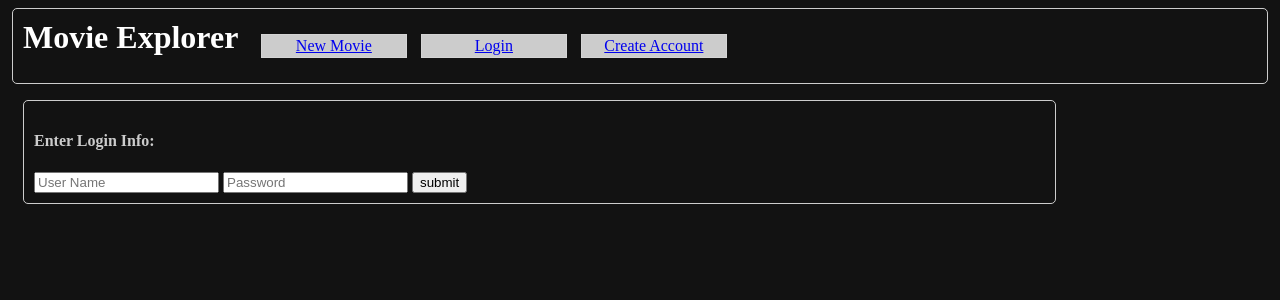
After one commit to noahpsutka/Movie-Explorer, a Flask app: page /login in a window 1280 px wide. The commit adds this page. Shown: the top 300 px of the page. Run offline with Flask 3, Linux system fonts and the light colour scheme.

Commit message:
Added SQL Database for website: Site can now create users, have users log-in, and log-out

```diff
--- a/app.py
+++ b/app.py
@@ -1,14 +1,38 @@
 import flask
 from flask import request
+from flask_sqlalchemy import SQLAlchemy  # SQL Database
+import flask_login
+from flask_login import LoginManager
+from werkzeug.security import generate_password_hash, check_password_hash
 import requests
 import random
 import os
 from dotenv import load_dotenv, find_dotenv
 
+load_dotenv(find_dotenv())  # load .env for API
 
 app = flask.Flask(__name__)
-load_dotenv(find_dotenv())  # load .env for API
+app.config["SQLALCHEMY_DATABASE_URI"] = os.getenv("DATABASE_URL")
 app.secret_key = os.getenv("APP_SECRET_KEY")
+db = SQLAlchemy(app)
+
+login_manager = LoginManager()
+login_manager.init_app(app)
+
+
+@login_manager.user_loader
+def load_user(user_id):
+    return User.query.get(int(user_id))
+
+
+class User(flask_login.UserMixin, db.Model):
+    id = db.Column(db.Integer, primary_key=True)
+    username = db.Column(db.String(80), unique=True, nullable=False)
+    password = db.Column(db.String(120), unique=True, nullable=False)
+
+
+with app.app_context():
+    db.create_all()
 
 
 @app.route("/")
@@ -39,6 +63,60 @@ def display_movie():
         score=round(movie_score, 1),
         wiki=wiki_link,
     )
+
+
+@app.route("/login", methods=["GET"])
+def handle_login():
+    return flask.render_template("login.html")
+
+
+@app.route("/signup", methods=["GET"])
+def handle_signup():
+    return flask.render_template("signup.html")
+
+
+@app.route("/logout")
+@flask_login.login_required
+def handle_logout():
+    flask_login.logout_user()
+    return flask.redirect(flask.url_for("index"))
+
+
+@app.route("/login", methods=["POST"])
+def user_login():
+    form_data = flask.request.form
+    user_name = form_data["user_name"]
+    user_password = form_data["user_password"]
+    user = User.query.filter_by(username=user_name).first()
+    if not user or not check_password_hash(user.password, user_password):
+        flask.flash(
+            "Login Error: Username or password is invalid. Please try logging in again, or create an account."
+        )
+        return flask.redirect(flask.url_for("user_login"))
+    else:
+        # if valid user, user is now logged in
+        flask_login.login_user(user)
+        return flask.redirect(flask.url_for("index"))
+
+
+@app.route("/signup", methods=["POST"])
+def user_signup():
+    form_data = flask.request.form
+    user_name = form_data["user_name"]
+    user_password = form_data["user_password"]
+    user = User.query.filter_by(username=user_name).first()
+    if user:
+        flask.flash("Error in Account Creation: Username is taken. Please try again.")
+        return flask.redirect(flask.url_for("user_signup"))
+    else:
+        new_user = User(
+            username=user_name,
+            password=generate_password_hash(user_password, method="sha256"),
+        )
+        db.session.add(new_user)
+        db.session.commit()
+        flask.flash("Successfully signed up")
+        return flask.redirect(flask.url_for("user_login"))
 
 
 MOV_API_BASE_URL = "https://api.themoviedb.org/3/"
--- a/fly.toml
+++ b/fly.toml
@@ -1,4 +1,4 @@
-# fly.toml file generated for lingering-dew-8484 on 2023-03-22T22:44:12-05:00
+# fly.toml file generated for lingering-dew-8484 on 2023-04-05T18:21:22-05:00
 
 app = "lingering-dew-8484"
 kill_signal = "SIGINT"
--- a/requirements.txt
+++ b/requirements.txt
@@ -1,6 +1,7 @@
 click==8.1.3
 Flask==2.2.2
 Flask-SQLAlchemy==3.0.2
+flask-login==0.6.2
 greenlet==2.0.0
 gunicorn==20.1.0
 importlib-metadata==5.0.0
--- a/static/styles/stylesheet.css
+++ b/static/styles/stylesheet.css
@@ -42,18 +42,29 @@ body {
     margin-bottom: 10px;
 }
 
+
+#login-info {
+    border: 1px solid #ccc;
+    border-radius: 5px;
+    width: 80%;
+    padding: 10px;
+    margin: 15px;
+}
+
 /* navigation style */
-
 .nav-item {
     width: 140px;
-    float: left;
     margin: 4px;
-    margin-left: 80px;
+    margin-left: 5%;
     padding: 2px;
     background-color: #cccccc;
     border: 1px solid #d4d4d4;
     text-align: center;
     list-style-type: none;
+    display: block;
+    /* flex: 0 1 auto; */
+    color: #ffffff;
+    /* text-decoration: underline; */
     cursor: pointer;
 }
 
@@ -62,33 +73,19 @@ body {
 }
 
 .nav-bar {
+    display: flex;
     border: 1px solid #ccc;
     border-radius: 5px;
-    /* background-color: #565656; */
     color: #ffffff;
     text-align: center;
-    border-radius: 4px;
     margin: 4px;
 }
 
 .nav-bar h1 {
     margin: 10px;
-    /* float: left; */
 }
 
 #nav-list {
-    margin: 20px;
-    margin-top: 0;
     padding: 5px;
-    /* position: relative; */
-    overflow: auto;
+    position: relative;
 }
-
-.nav-item {
-    color: #ffffff;
-    /* text-decoration: underline; */
-}
-
-/* .nav-item:hover {
-    text-decoration: none;
-} */
--- /dev/null
+++ b/templates/login.html
@@ -0,0 +1,44 @@
+<!DOCTYPE html>
+<html>
+
+<head>
+    <link rel="stylesheet" href="{{ url_for('static', filename = 'styles/stylesheet.css') }}">
+</head>
+
+<body>
+    <div class="nav-bar">
+        <h1 style="text-align: left;">Movie Explorer</h1>
+        <ul id="nav-list">
+            <li class="nav-item"><a method="GET" href="{{url_for('index')}}">New Movie</a></li>
+        </ul>
+        <ul id="nav-list">
+            <li class="nav-item"><a method="GET" href="{{url_for('handle_login')}}">Login</a></li>
+        </ul>
+        <ul id="nav-list">
+            <li class="nav-item"><a method="GET" href="{{url_for('handle_signup')}}">Create Account</a></li>
+        </ul>
+    </div>
+    <p>
+        {% with messages = get_flashed_messages() %}
+        {% if messages %}
+        {% for message in messages %}
+        <b>
+            <font color="red">{{message}}</font>
+        </b>
+        {% endfor %}
+        {% endif %}
+        {% endwith %}
+    </p>
+    <div id="login-info">
+        <h4>Enter Login Info:</h4>
+        <form method="POST" action="{{url_for('user_login')}}">
+            <input type="text" placeholder="User Name" name="user_name" required />
+            <input type="text" placeholder="Password" name="user_password" required />
+            <input type="submit" value="submit" />
+        </form>
+
+    </div>
+
+</body>
+
+</html>
```
Also changed, not shown: templates/index.html (+17 -1 lines), templates/signup.html (added, +44 -0 lines).
